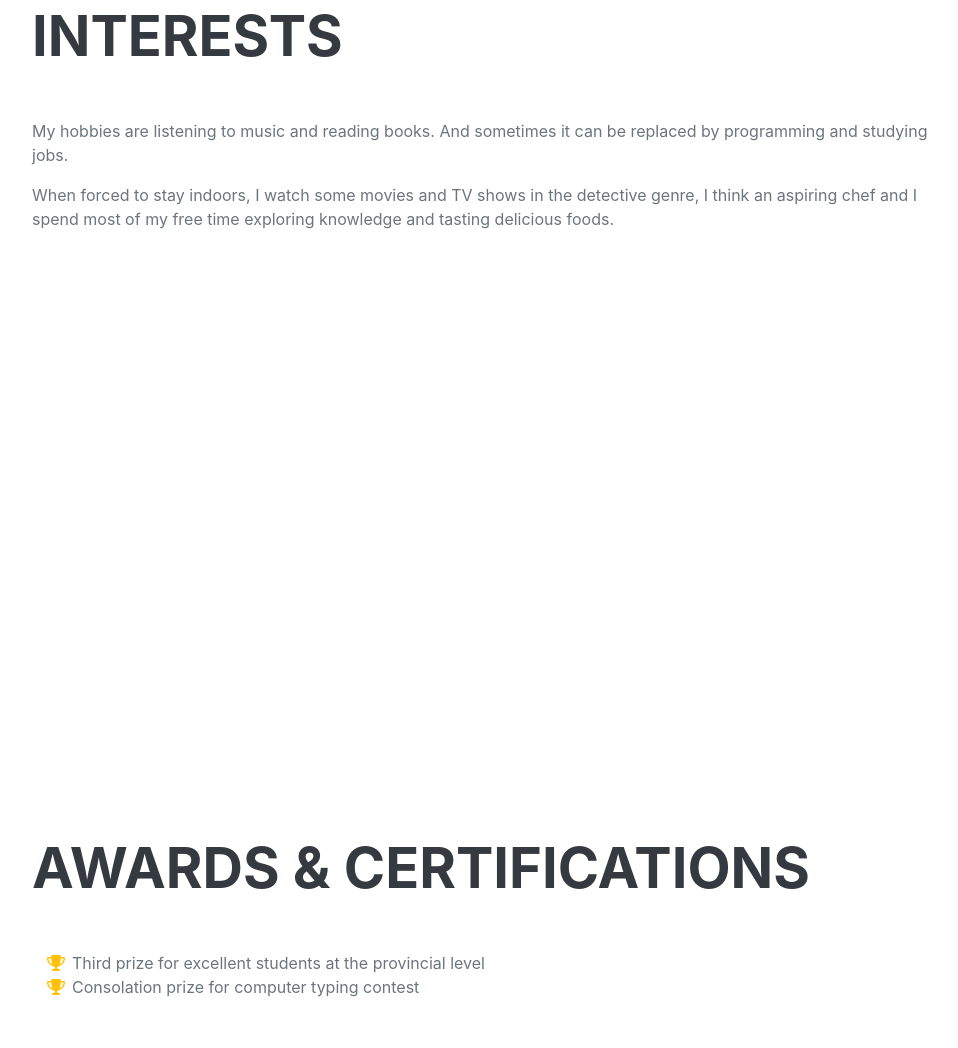
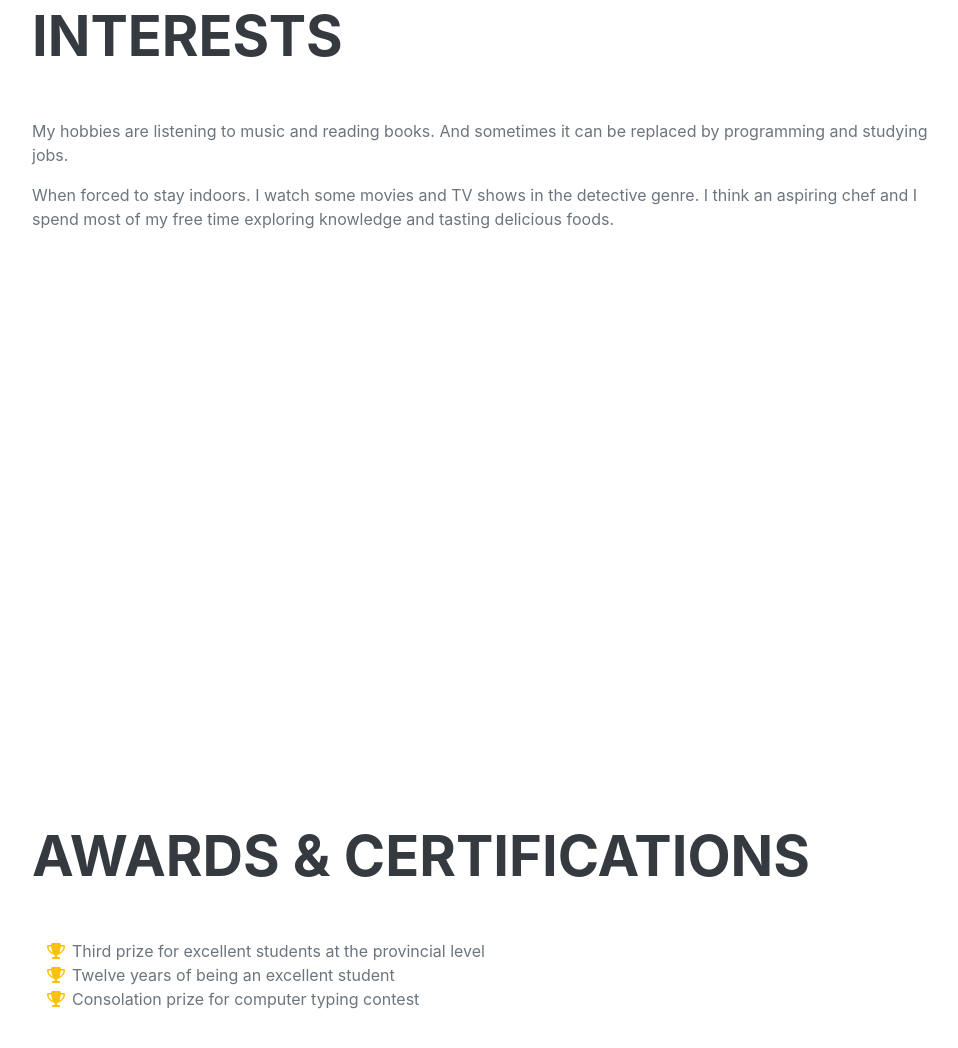
Before and after one commit to Hau4969/My-CV, a plain HTML site: page index.html in a window 1280 px wide. Shown: the part 3487-4535 px from the top of the page, without its empty margins (288-1246 px from the left). Drawn offline with nearby package versions, Linux system fonts and the light colour scheme; a web font is replaced by a local one.

Commit message:
Update index.html

```diff
--- a/index.html
+++ b/index.html
@@ -86,7 +86,7 @@
                             <h3 class="mb-0">Ho Chi Minh City Pedagogical University</h3>
                             <div class="Specialized">Information technology pedagogy</div>
                             <div class="Department">Information technology</div>
-
+                            <div class="Course">K49</div>
                         </div>
 
             </section>
@@ -113,7 +113,7 @@
                 <div class="resume-section-content">
                     <h2 class="mb-5">Interests</h2>
                     <p>My hobbies are listening to music and reading books. And sometimes it can be replaced by programming and studying jobs.</p>
-                    <p class="mb-0">When forced to stay indoors, I watch some movies and TV shows in the detective genre, I think an aspiring chef and I spend most of my free time exploring knowledge and tasting delicious foods. </p>
+                    <p class="mb-0">When forced to stay indoors. I watch some movies and TV shows in the detective genre. I think an aspiring chef and I spend most of my free time exploring knowledge and tasting delicious foods. </p>
                 </div>
             </section>
 
@@ -128,6 +128,10 @@
                         </li>
                         <li>
                             <span class="fa-li"><i class="fas fa-trophy text-warning"></i></span>
+                            Twelve years of being an excellent student
+                        </li>
+                        <li>
+                            <span class="fa-li"><i class="fas fa-trophy text-warning"></i></span>
                             Consolation prize for computer typing contest
                     </li>
                     </ul>
```
